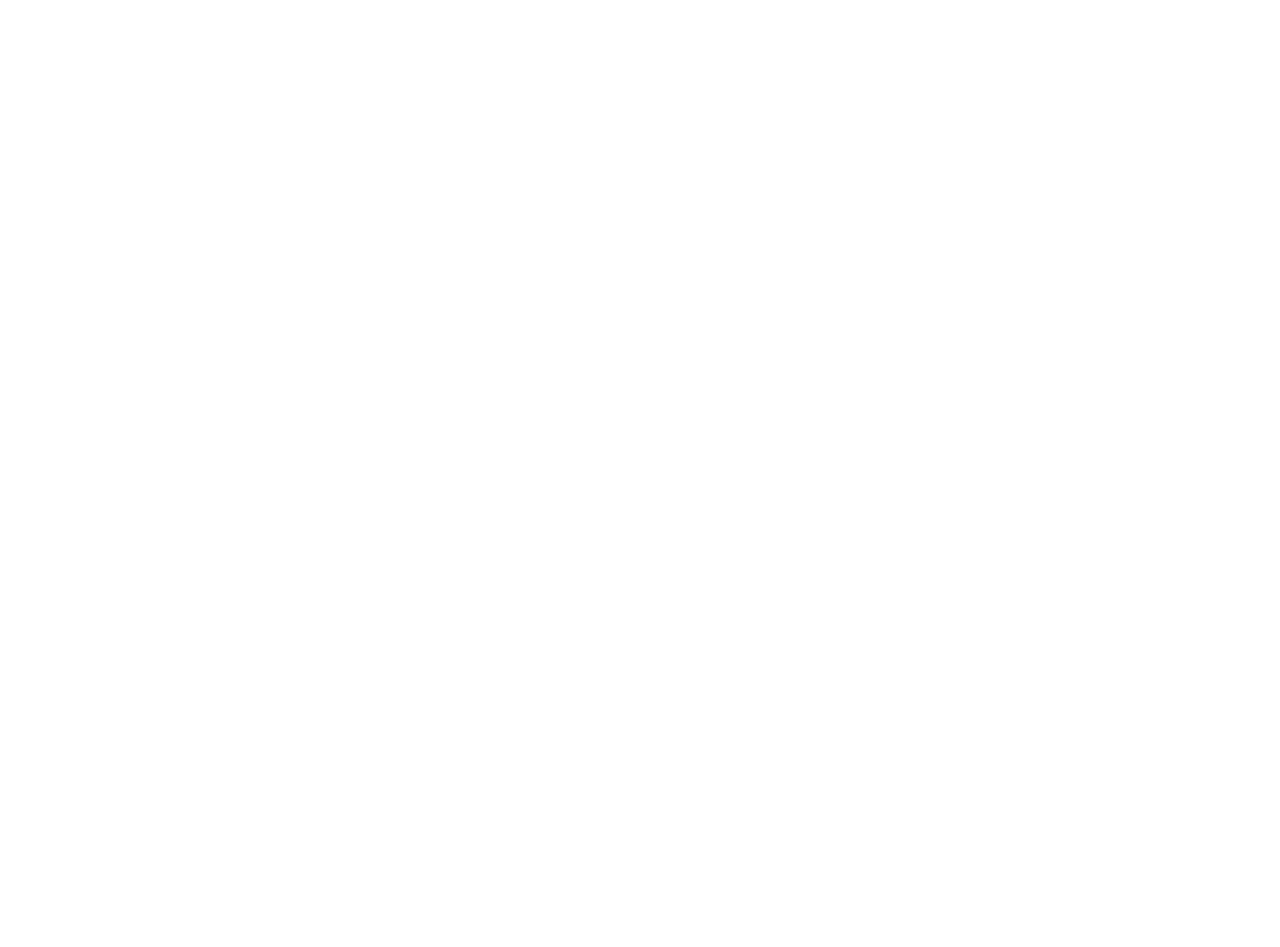
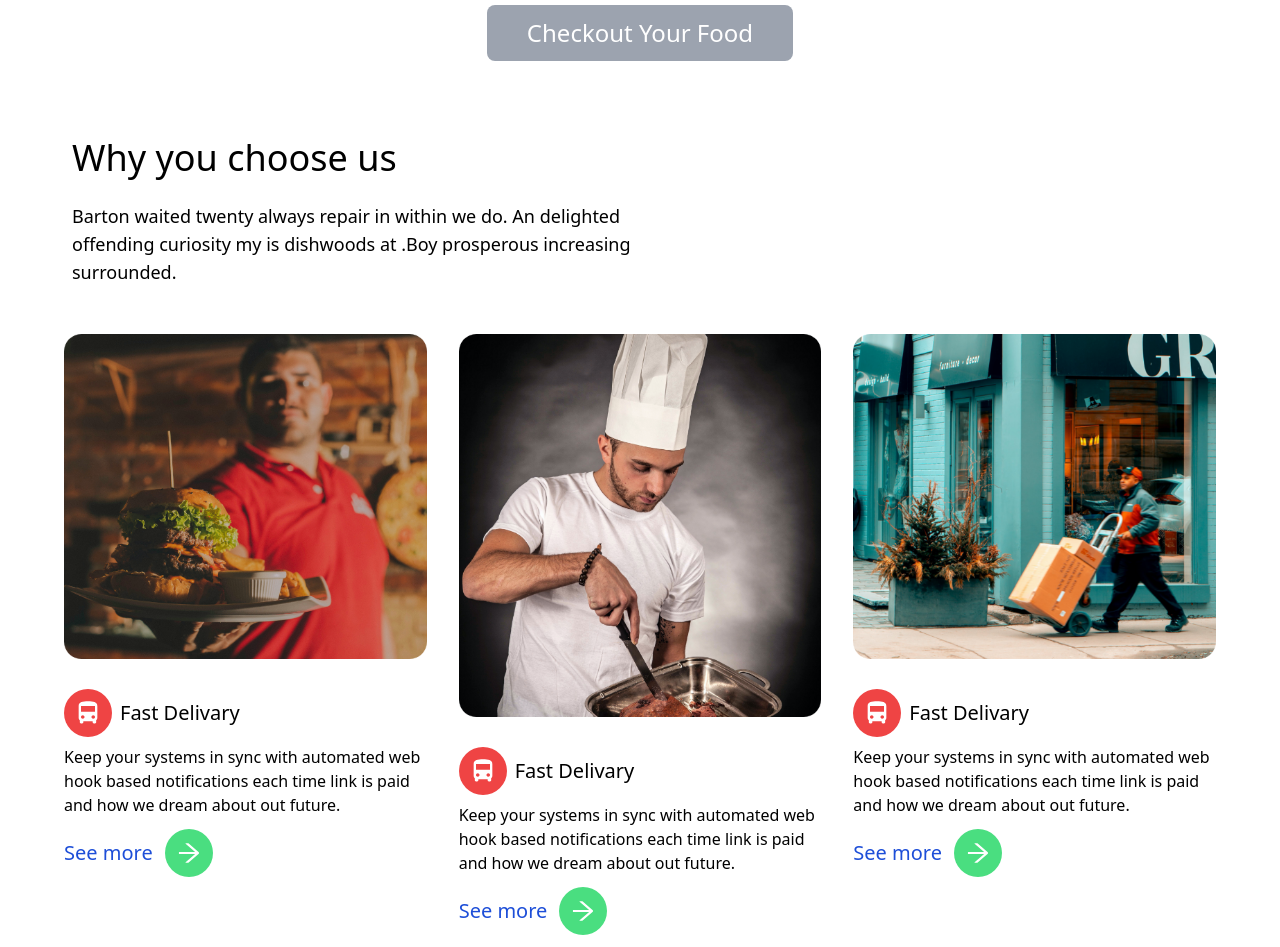
Before and after one commit to kamrandev-rubel/red-onion, a React (Create React App) app: page / in a window 1280 px wide. Shown: the part 1000-1947 px from the top of the page. Before the commit the page ends 928 px from the top, so only its background shows below. Built offline with nearby package versions, Linux system fonts and the light colour scheme.

Commit message:
added service component

```diff
--- /dev/null
+++ b/src/Hooks/useFoodData.js
@@ -0,0 +1,14 @@
+import { useEffect, useState } from "react"
+
+const useFoodData = () => {
+    const [allFoods, setAllFoods] = useState([]);
+
+    useEffect(() => {
+        fetch('data.json')
+            .then(res => res.json())
+            .then(data => setAllFoods(data))
+    }, [])
+    return [allFoods, setAllFoods];
+}
+
+export default useFoodData;
--- a/src/Pages/Home/FoodFilter/FoodFilter.js
+++ b/src/Pages/Home/FoodFilter/FoodFilter.js
@@ -1,14 +1,11 @@
-import React, { useEffect, useState } from 'react';
+import React, { useState } from 'react';
+import useFoodData from '../../../Hooks/useFoodData';
 import FoodGellary from '../FoodGellary/FoodGellary';
 
 const FoodFilter = () => {
-    const [allFoods, setAllFoods] = useState([]);
-    const [folterFoods, setFilterFoods] = useState([]);
-    useEffect(() => {
-        fetch('data.json')
-            .then(res => res.json())
-            .then(data => setAllFoods(data))
-    }, [])
+    const [allFoods, setAllFoods] =useFoodData()
+    const [filterFoods, setFilterFoods] = useState([]);
+
     const handleBreakfastFilter = () => {
         const breakfastFood = allFoods.filter(food => food.category === 'breakfast')
         setFilterFoods(breakfastFood);
@@ -31,8 +28,11 @@ const FoodFilter = () => {
             </div>
             <div className='w-[80%] grid grid-cols-1 md:grid-cols-2 lg:grid-cols-3 gap-8 mx-auto  '>
                 {
-                    folterFoods.map(food => <FoodGellary key={food.id} food={food} />)
+                    filterFoods.map(food => <FoodGellary key={food.id} food={food} />)
                 }
+            </div>
+            <div>
+                <button className='bg-gray-400 text-white text-2xl px-10 py-3 my-[77px] rounded-lg block mx-auto hover:bg-red-500'>Checkout Your Food</button>
             </div>
         </div>
     );
--- a/src/Pages/Home/Home/Home.js
+++ b/src/Pages/Home/Home/Home.js
@@ -1,14 +1,14 @@
 import React from 'react';
 import Banner from '../Banner/Banner';
-import Breakfast from '../FoodGellary/FoodGellary';
 import FoodFilter from '../FoodFilter/FoodFilter';
+import Service from '../Service/Service';
 
 const Home = () => {
     return (
         <div>
             <Banner />
             <FoodFilter />
-
+            <Service/>
         </div>
     );
 };
--- /dev/null
+++ b/src/Pages/Home/Service/Service.js
@@ -0,0 +1,52 @@
+import React from 'react';
+import { MdDirectionsBus } from 'react-icons/md'
+import { AiOutlineArrowRight } from 'react-icons/ai'
+import serviceImg1 from '../../../images/adult-blur-blurred-background-687824.png'
+import serviceImg2 from '../../../images/chef-cook-food-33614.png'
+import serviceImg3 from '../../../images/architecture-building-city-2047397.png'
+import { Link } from 'react-router-dom';
+
+const Service = () => {
+    return (
+        <div className='w-[90%] mx-auto'>
+            <div className='w-6/12 px-2'>
+                <h1 className='text-4xl mb-6'>Why you choose us</h1>
+                <p className='text-lg mb-12'>Barton waited twenty always repair in within we do. An delighted offending curiosity my is dishwoods at .Boy prosperous increasing surrounded.</p>
+            </div>
+            <div className='grid grid-cols-1 md:grid-cols-2 lg:grid-cols-3 gap-8'>
+                <div>
+                    <img src={serviceImg1} alt="" />
+                    <div>
+                        <div className='flex items-center mt-[30px] mb-2'>
+                            <MdDirectionsBus className='mr-2 text-white bg-red-500 w-12 h-12 p-2.5 rounded-full ' />
+                            <h2 className='text-xl '> Fast Delivary</h2>
+                        </div>
+                        <p>Keep your systems in sync with automated web hook based notifications each time link is paid and how we dream about out future. <Link to='/' className='text-blue-700 text-xl  my-3 block flex items-center'>See more <AiOutlineArrowRight className='bg-green-400 text-white ml-3 w-12 h-12 p-2.5 rounded-full' /> </Link> </p>
+                    </div>
+                </div>
+                <div>
+                    <img src={serviceImg2} alt="" />
+                    <div>
+                        <div className='flex items-center mt-[30px] mb-2'>
+                            <MdDirectionsBus className='mr-2 text-white bg-red-500 w-12 h-12 p-2.5 rounded-full ' />
+                            <h2 className='text-xl '> Fast Delivary</h2>
+                        </div>
+                        <p>Keep your systems in sync with automated web hook based notifications each time link is paid and how we dream about out future. <Link to='/' className='text-blue-700 text-xl  my-3 block flex items-center'>See more <AiOutlineArrowRight className='bg-green-400 text-white ml-3 w-12 h-12 p-2.5 rounded-full' /> </Link> </p>
+                    </div>
+                </div>
+                <div>
+                    <img src={serviceImg3} alt="" />
+                    <div>
+                        <div className='flex items-center mt-[30px] mb-2'>
+                            <MdDirectionsBus className='mr-2 text-white bg-red-500 w-12 h-12 p-2.5 rounded-full ' />
+                            <h2 className='text-xl '> Fast Delivary</h2>
+                        </div>
+                        <p>Keep your systems in sync with automated web hook based notifications each time link is paid and how we dream about out future. <Link to='/' className='text-blue-700 text-xl  my-3 block flex items-center'>See more <AiOutlineArrowRight className='bg-green-400 text-white ml-3 w-12 h-12 p-2.5 rounded-full' /> </Link> </p>
+                    </div>
+                </div>
+            </div>
+        </div>
+    );
+};
+
+export default Service;
```
